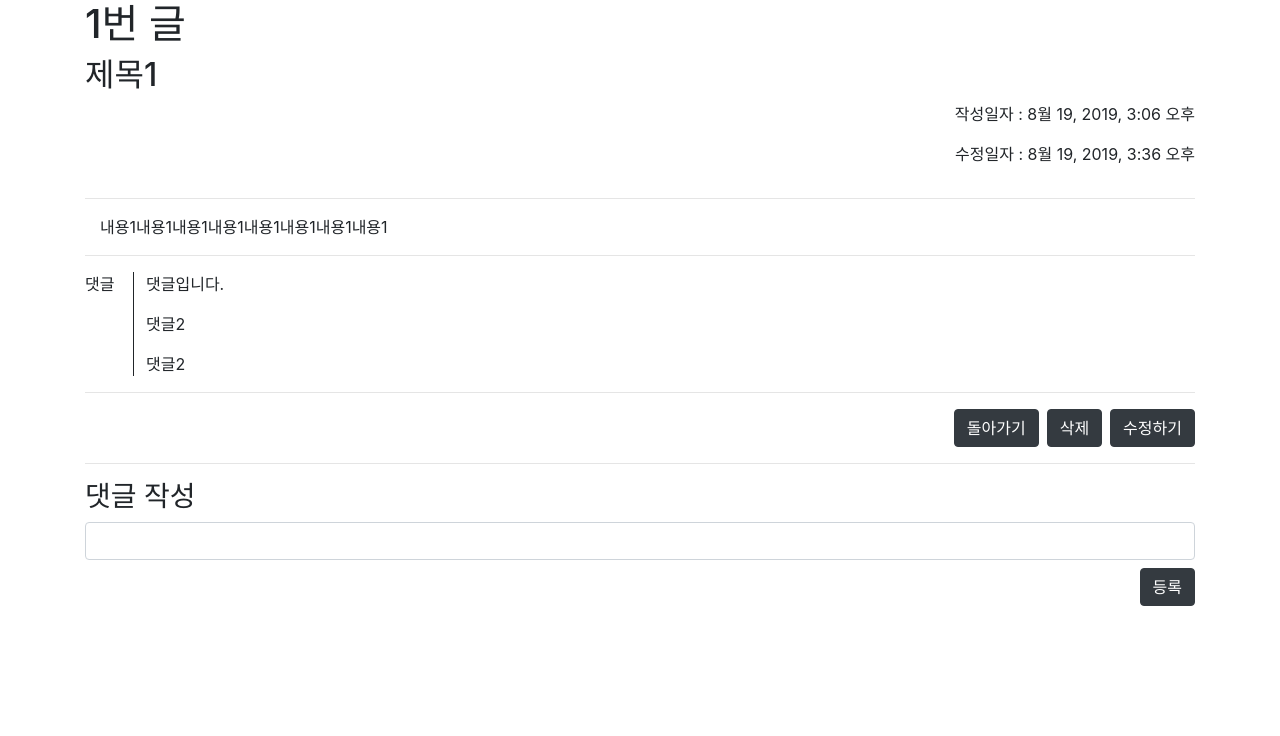
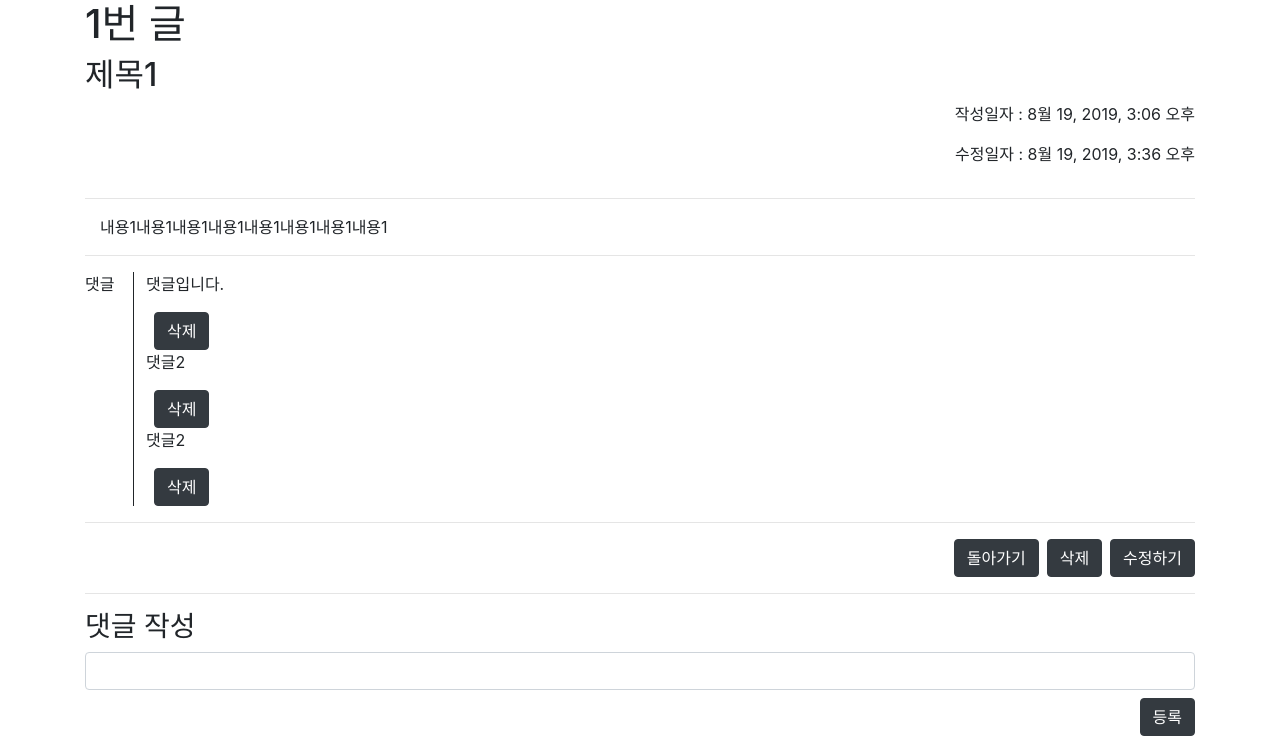
Before and after one commit to ssshhh0402/new_django, a Django app: page /articles/1/ in a window 1280 px wide. Shown: the part 104-840 px from the top of the page. Before the commit the page ends 710 px from the top, so only its background shows below. Run offline with Django 3.2, Linux system fonts and the light colour scheme; data comes from the database, SQL or seed files in the repository; both versions use the stored data as it was after the commit; some libraries are stand-ins or nearby versions.

Commit message:
13 | CRUD - D & Add messages framework

```diff
--- a/articles/models.py
+++ b/articles/models.py
@@ -34,7 +34,6 @@ class Comment(models.Model):
     # 4. SET_DEFAULY : 디폴트 값으로 치환.
 
 
-
 # models.py에서 - python 클래스 정의
 #               - 모델 설계도
 # makemigrations - migration 파일 생성
--- a/articles/templates/articles/base.html
+++ b/articles/templates/articles/base.html
@@ -48,7 +48,12 @@
       </form>
     </div>
   </nav>
-  <div class="container mt-5">
+  <div class="container">
+    {% if messages %}
+      {% for message in messages %}
+        <div class="alert alert-{% if message.tags %}{{message.tags}}{%endif%} mb-n5" style="width: 100%;" role="alert">{{ message }}</div>
+      {% endfor %}
+    {% endif %}
     {% block body %}
     {% endblock %}
   </div>
--- a/articles/templates/articles/detail.html
+++ b/articles/templates/articles/detail.html
@@ -1,14 +1,15 @@
 {% extends 'articles/base.html' %}
 
+
+
 {% block body %}
+  <div class="mt-5">
     <h1>{{ article.id }}번 글</h1>
     <h2>{{ article.title }}</h2>
     <div class="d-flex flex-column align-items-end">
     <p>작성일자 : {{ article.created_at }}</p>
     <p>수정일자 : {{ article.updated_at }}</p>
     </div>
-
-
     <hr>
     <div class="container">
       <p>{{ article.content }}</p>
@@ -21,6 +22,10 @@
       <div style="margin-left: 48px;padding-left: 12px; border-left: solid 0.5px">
         {%for comment in comments%}
           <p>{{comment.content}}</p>
+          <form action="{% url 'articles:comment_delete' article.pk comment.pk %}" method="POST" onclick="return confirm('댓글 진짜 지울껴?')">
+            {% csrf_token%}
+            <input class="btn btn-dark ml-2" type="submit" value="삭제">
+          </form>
         {% empty %}
           <p>무플..ㅠㅠ 관심 좀 주세요</p> <!-- empty 쓰면 굳이 if 어쩌구 count 가 0 어쩌구 할필요가 없겠지-->
         {%endfor%}
@@ -38,9 +43,16 @@
     </div>
     <hr>
     <h3>댓글 작성</h3>
-  <form action="/articles/{{article.pk}}/comment_create/" method="POST">
+    <form action="{% url 'articles:comment_create' article.pk %}" method="POST">
       {% csrf_token%}
       <input class="form-control" type="text" name="comment" >
       <input class="d-block btn btn-dark ml-auto mt-2 " type="submit" value="등록">
     </form>
+  </div>
+
+
+
+
+
+
 {% endblock %}
--- a/articles/urls.py
+++ b/articles/urls.py
@@ -12,4 +12,6 @@ urlpatterns = [
     # path('<int:article_pk>/edit/', views.edit, name='edit'),
     path('<int:article_pk>/update/', views.update, name='update'),
     path('<int:article_pk>/comment_create/', views.comment_create, name='comment_create'),
+    # path('<int:comment_pk>/comment_delete/', views.comment_delete, name='comment_delete'), 이렇게 해도 되지만 그냥 의미를 담을겸 밑에처럼 해보자
+    path('<int:article_pk>/comments/<int:comment_pk>/delete/', views.comment_delete, name='comment_delete'),
 ]
--- a/articles/views.py
+++ b/articles/views.py
@@ -1,5 +1,10 @@
 from django.shortcuts import render, redirect
 from django.views.decorators.http import require_POST
+
+from django.contrib import messages
+
+
+
 from IPython import embed
 from .models import Article, Comment
 # Create your views here.
@@ -78,4 +83,13 @@ def comment_create(request, article_pk):
     comment.content = request.POST.get('comment')
     comment.article_id = article_pk
     comment.save()
+    messages.add_message(request, messages.SUCCESS, '댓글이 등록되었습니다.')
     return redirect('articles:detail', article_pk)
+
+@require_POST
+def comment_delete(request, article_pk, comment_pk):
+    comment = Comment.objects.get(pk=comment_pk)
+    comment.delete()
+    # messages.add_message(request, messages.SUCCESS, '댓글이 삭제되었습니다.') 이거도 되지만 밑에 거가 shortcut
+    messages.success(request, '댓글이 삭제되었습니다.')
+    return redirect('articles:detail', article_pk)
--- a/crud/settings.py
+++ b/crud/settings.py
@@ -121,3 +121,5 @@ USE_TZ = True
 # https://docs.djangoproject.com/en/2.2/howto/static-files/
 
 STATIC_URL = '/static/'
+
+# MESSAGE_STORAGE = 'django.contrib.messages.storage.cookie.CookieStorage'
```
Also changed, not shown: db.sqlite3. Lines whose indentation alone changed are shown as unchanged.
